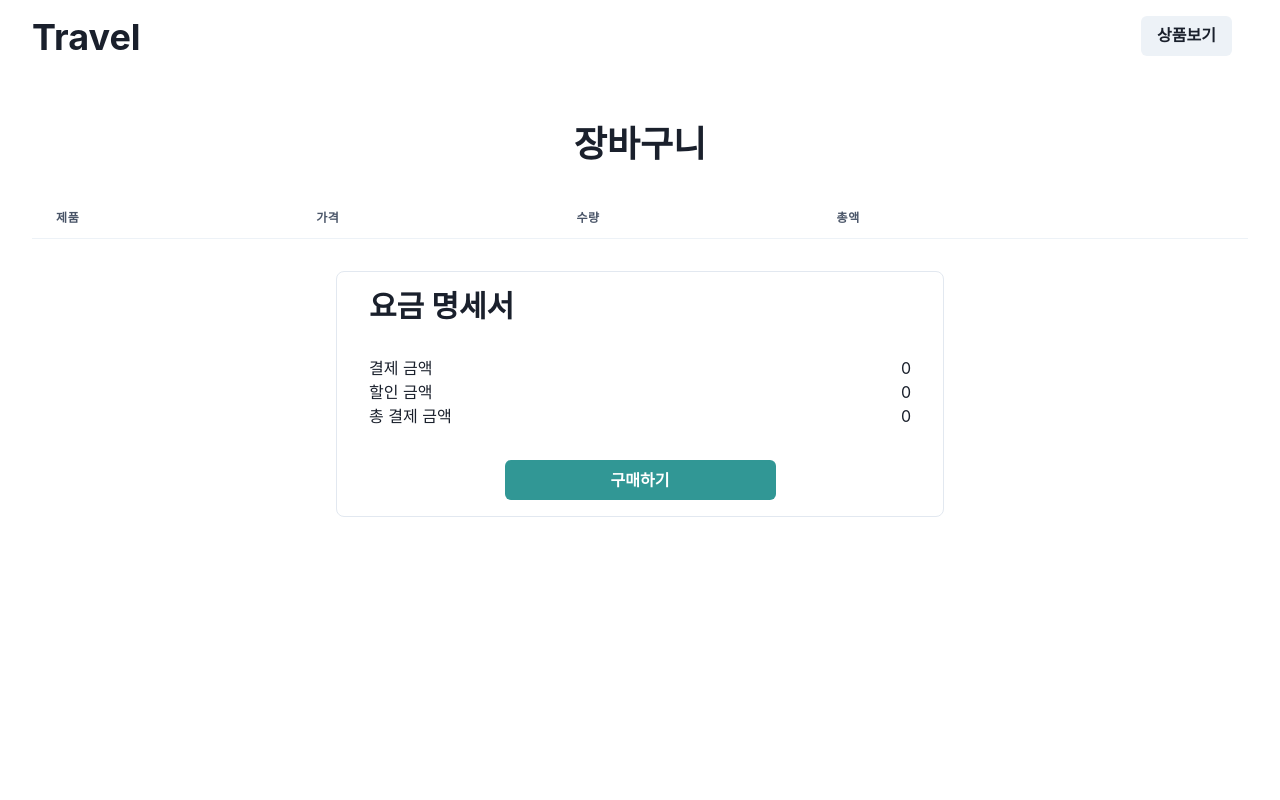
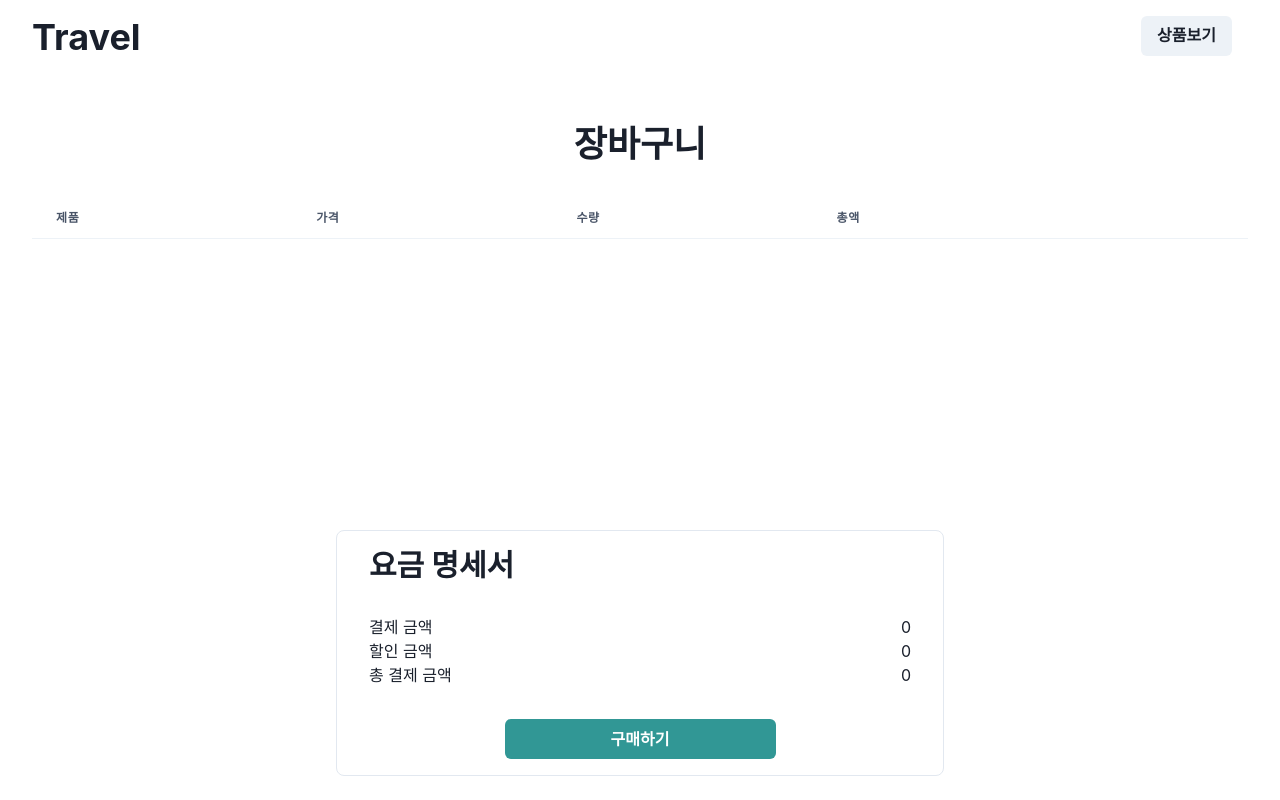
Before and after one commit to bymine/likealocal-travel-website, a React (Create React App) app: page /reservation in a window 1280 px wide. Built offline with nearby package versions, Linux system fonts and the light colour scheme.

Commit message:
[#7] refactor: 장바구니 css 개선
장바구니 상품이 없을때 TableContainer minHeight 300px로 지정

```diff
--- /dev/null
+++ b/src/components/ReceiptBox.jsx
@@ -0,0 +1,32 @@
+import React from 'react';
+
+import { Box, Button, Flex, Heading, Text } from '@chakra-ui/react';
+
+const ReceiptBox = ({ total }) => {
+  return (
+    <Box w={'50%'} borderWidth="1px" borderRadius="lg" px={8} py={4}>
+      <Heading size="lg" mb={8}>
+        요금 명세서
+      </Heading>
+      <Flex justifyContent="space-between">
+        <Text>결제 금액</Text>
+        <Text>{total}</Text>
+      </Flex>
+      <Flex justifyContent="space-between">
+        <Text>할인 금액</Text>
+        <Text>0</Text>
+      </Flex>
+      <Flex justifyContent="space-between">
+        <Text>총 결제 금액</Text>
+        <Text>{total}</Text>
+      </Flex>
+      <Flex justifyContent="center">
+        <Button mt={8} w="50%" colorScheme="teal" alignSelf="center">
+          구매하기
+        </Button>
+      </Flex>
+    </Box>
+  );
+};
+
+export default ReceiptBox;
--- a/src/components/ReservationList.jsx
+++ b/src/components/ReservationList.jsx
@@ -6,7 +6,7 @@ import ReservationCard from './ReservationCard';
 
 const ReservationList = ({ reservations }) => {
   return (
-    <TableContainer w={'100%'} flex={1}>
+    <TableContainer w={'100%'} minH={'300px'} flex={1}>
       <Table variant="simple">
         <Thead>
           <Tr>
--- a/src/components/index.js
+++ b/src/components/index.js
@@ -5,4 +5,5 @@ export { default as TravelFilterBox } from './TravelFilterBox';
 export { default as TravelModal } from './TravelModal';
 export { default as ReservationCard } from './ReservationCard';
 export { default as ReservationList } from './ReservationList';
+export { default as ReceiptBox } from './ReceiptBox';
 export { default as Layout } from './Layout';
--- a/src/pages/ReservationPage.jsx
+++ b/src/pages/ReservationPage.jsx
@@ -1,9 +1,9 @@
 import React from 'react';
 
-import { Box, Button, Flex, Heading, Text } from '@chakra-ui/react';
+import { Box, Flex, Heading } from '@chakra-ui/react';
 import { useSelector } from 'react-redux';
 
-import { ReservationList } from '../components';
+import { ReceiptBox, ReservationList } from '../components';
 import { selectAllReservations } from '../redux/slices/reservationSlice';
 
 const ReservationPage = () => {
@@ -15,30 +15,13 @@ const ReservationPage = () => {
       <Heading my={8} textAlign={'center'}>
         장바구니
       </Heading>
-      <Flex gap="8" flexDirection={'column'} alignItems="center">
+      <Flex
+        gap="8"
+        flexDirection={'column'}
+        alignItems="center"
+        position={'relative'}>
         <ReservationList reservations={reservations} />
-        <Box w={'50%'} borderWidth="1px" borderRadius="lg" px={8} py={4}>
-          <Heading size="lg" mb={8}>
-            요금 명세서
-          </Heading>
-          <Flex justifyContent="space-between">
-            <Text>결제 금액</Text>
-            <Text>{total}</Text>
-          </Flex>
-          <Flex justifyContent="space-between">
-            <Text>할인 금액</Text>
-            <Text>0</Text>
-          </Flex>
-          <Flex justifyContent="space-between">
-            <Text>총 결제 금액</Text>
-            <Text>{total}</Text>
-          </Flex>
-          <Flex justifyContent="center">
-            <Button mt={8} w="50%" colorScheme="teal" alignSelf="center">
-              구매하기
-            </Button>
-          </Flex>
-        </Box>
+        <ReceiptBox total={total} />
       </Flex>
     </Box>
   );
```
